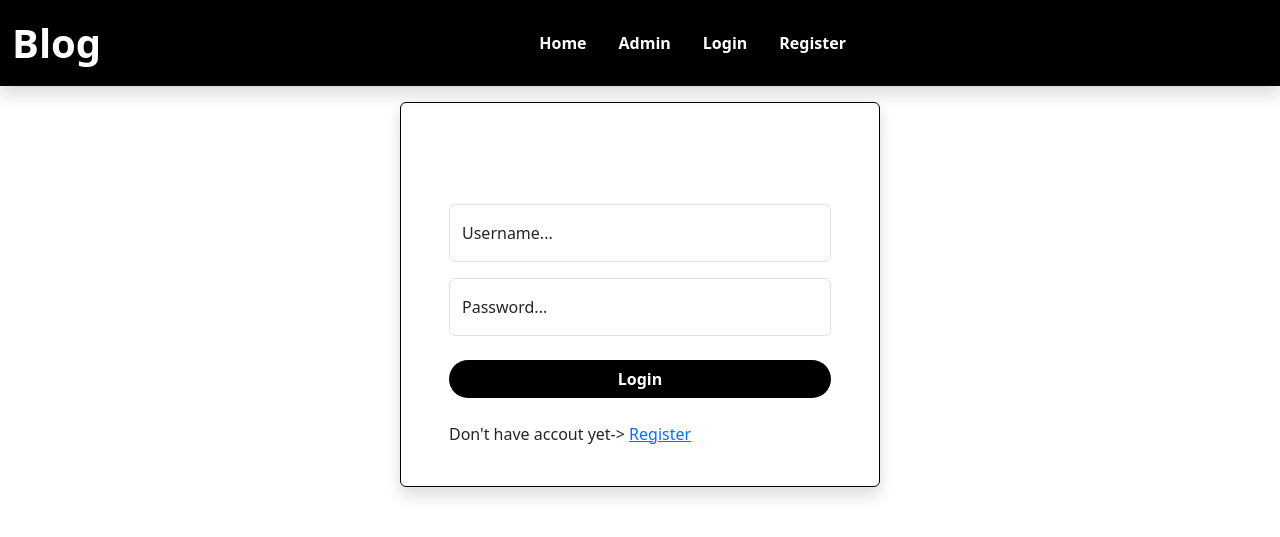
After one commit to Webprowale/blog, a PHP site: page /login.php in a window 1280 px wide. The commit adds this page. Shown: the top 537 px of the page. Run offline with PHP 8.4, Linux system fonts and the light colour scheme.

Commit message:
auth logic and page created

```diff
--- a/config.php
+++ b/config.php
@@ -6,7 +6,7 @@ $db_name = "blog";
 $conn = "";
 
 try{
-   $conn = mysqli_connect($db_server,$db_user,$db_password,$db_name);
+   $con = mysqli_connect($db_server,$db_user,$db_password,$db_name);
 }
 catch(mysqli_sql_exception){
     echo " Could not connection database";
--- a/index.php
+++ b/index.php
@@ -1,9 +1,9 @@
 <?php
- include("config.php");
+ include("./config.php");
   $sql = " SELECT * FROM post ";
-  $result = mysqli_query($conn, $sql);
+  $result = mysqli_query($con, $sql);
 
-  mysqli_close($conn)
+  mysqli_close($con)
 ?>
 <!DOCTYPE html>
 <html lang="en">
--- /dev/null
+++ b/login.php
@@ -0,0 +1,96 @@
+<?php
+session_start();
+$username= $email = $password = $catch_pass= $catch_user = "";
+if(isset($_POST['login'])){
+    $username = htmlspecialchars($_POST['username']);
+    $password = htmlspecialchars($_POST['password']);
+    if(empty($username)){
+        $catch_user = "Username is required!";
+    }
+    if(empty($password)){
+        $catch_pass = "Password is required!";
+    }
+    if(empty($username) || empty($password)){
+        $catch = "The input field is required!";
+    }
+    if(!empty($username) && !empty($password)){
+        include("./config.php");
+        $check_user = $con->prepare("SELECT * FROM auth WHERE username =?");
+        $check_user->bind_param("s", $username);
+        $check_user->execute();
+        $results = $check_user->get_result();
+        if(!$results->num_rows > 0){
+            $catch_user = "Username does not exist";
+        }else{
+            $user = $results->fetch_assoc();
+            $user_password = $user['password'];
+            if(password_verify($password, $user_password)){
+                echo "<script>
+                     alert('logged In is successfully!');
+                     window.location.href = './admin.php';
+                   </script>";
+                   $_SESSION['username'] = $username;
+             $update_at = $con->prepare("UPDATE auth SET update_at = CURRENT_TIMESTAMP WHERE username =? ");
+             $update_at->bind_param("s", $username);
+             $update_at->execute();
+             $update_at->close();
+            }else{
+                $catch_pass = "Incorrect password";
+            }
+            $check_user->close();
+            mysqli_close($con);
+        }
+    }
+}
+
+?>
+
+
+<!DOCTYPE html>
+<html lang="en">
+
+<head>
+    <meta charset="UTF-8" />
+    <meta name="viewport" content="width=device-width, initial-scale=1.0" />
+    <meta name="description" content="unlocking the doors to your dream space" />
+    <title>Blog || Login</title>
+    <link rel="stylesheet" href="https://cdn.jsdelivr.net/npm/bootstrap@5.3.2/dist/css/bootstrap.min.css" />
+    <link rel="stylesheet" href="https://cdnjs.cloudflare.com/ajax/libs/animate.css/4.1.1/animate.min.css" />
+    <script src="https://cdnjs.cloudflare.com/ajax/libs/font-awesome/6.5.1/js/all.min.js" integrity="sha512-GWzVrcGlo0TxTRvz9ttioyYJ+Wwk9Ck0G81D+eO63BaqHaJ3YZX9wuqjwgfcV/MrB2PhaVX9DkYVhbFpStnqpQ==" crossorigin="anonymous" referrerpolicy="no-referrer"></script>
+    <link rel="stylesheet" href="index.css" />
+    <link rel="stylesheet" href="style.css" />
+</head>
+
+<body class="secondaryB">
+    <div class="container-fluid p-0">
+    <?php require "./navbar.php"; ?>
+        <div class="container my-3 shadow rounded px-md-5 px-2 py-4 border border-black" style="max-width: 30rem;">
+        <div class="text-center mb-5">
+            <h5 class="fs-4 fw-bold text-white">Login</h5>
+
+        </div>
+        <form method="post">
+        <div class="form-floating mb-3" style="background-color: transparent;">
+            <input type="text" name="username" class="form-control text-black" id="floatingInput" placeholder="Enter username...">
+            <label for="floatingInput" style="background-color: transparent;">Username...</label>
+            <small class="fw-semibold text-danger"><?= $catch_user ?></small>
+
+        </div>
+        <div class="form-floating mb-3" style="background-color: transparent;">
+            <input type="password" name="password" class="form-control text-black" id="floatingInput" placeholder="Enter password...">
+            <label for="floatingInput" style="background-color: transparent;">Password...</label>
+            <small class="fw-semibold text-danger"><?= $catch_pass ?></small>
+
+        </div>
+        <input type="submit" name="login" value="Login" class="btn bg-black rounded-pill w-100 text-white fw-bold mt-2">
+        </form>
+        <div class="mt-4">
+            <p>Don't have accout yet->
+            <a href="./register.php">Register</a>
+            </p>
+        </div>
+        </div>
+    </div>
+</body>
+
+</html>
--- a/navbar.php
+++ b/navbar.php
@@ -13,7 +13,7 @@
           <a class="nav-link fw-semibold mx-2 text-white" href="./admin.php">Admin</a>
         </li>
         <li class="nav-item">
-          <a class="nav-link fw-semibold mx-2 text-white" href="./admin.php">Login</a>
+          <a class="nav-link fw-semibold mx-2 text-white" href="./login.php">Login</a>
         </li>
         <li class="nav-item">
           <a class="nav-link fw-semibold mx-2 text-white" href="./register.php">Register</a>
--- a/upload.php
+++ b/upload.php
@@ -38,7 +38,8 @@ $author = $title = $description = $body = $catch = $image = $img_tmp = "";
 </head>
 
 <body>
-    <div class="container-fluid pt-5">
+    <div class="container-fluid p-0">
+    <?php require "./navbar.php"; ?>
         <form class="shadow rounded px-4 py-3 mx-auto" style="max-width: 35rem;" method="post" enctype="multipart/form-data" >
           <p class="fs-5 fw-bold mt-2 text-center">Input the field below to upload your content</p>
           <div class="row">
```
Also changed, not shown: admin.php (+6 -3 lines), blog.sql (deleted, +0 -74 lines), register.php (+35 -42 lines).
